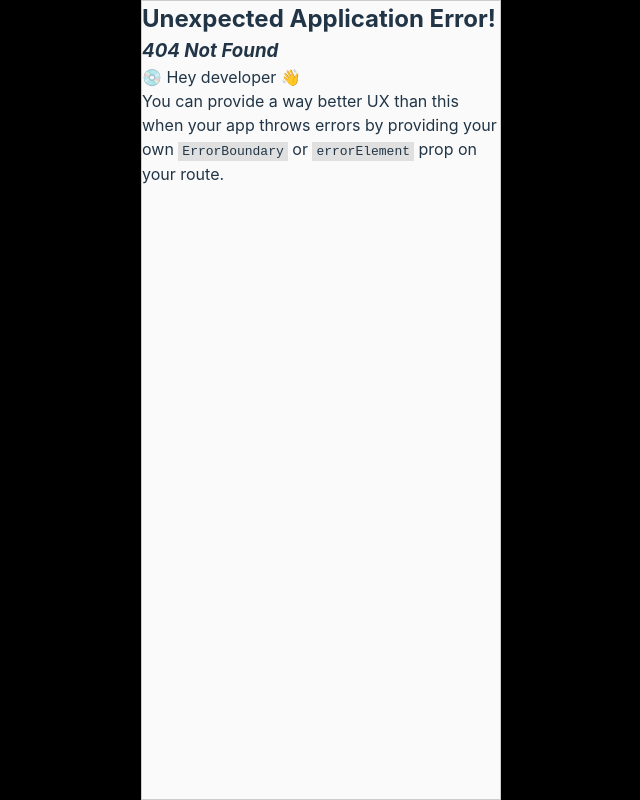
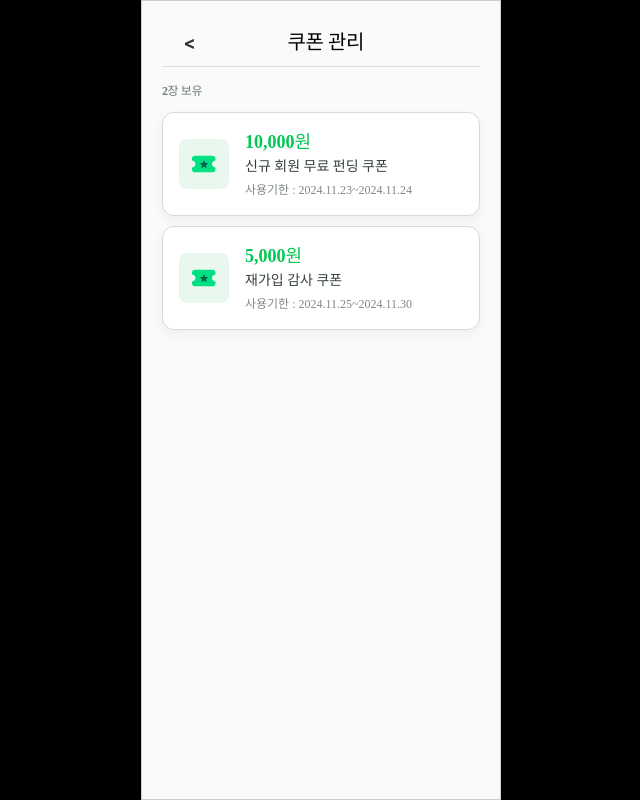
Before and after one commit to 9oormthon-univ/2024_DANPOONG_TEAM_2_FE, a React (Vite) app: page /coupon in a window 1280 px wide. Before the commit this address had no page. Shown: the whole page, without its empty margins (319-959 px from the left). Built offline with nearby package versions, Linux system fonts and the light colour scheme.

Commit message:
feat : coupon page 완료

```diff
--- /dev/null
+++ b/src/component/portfolio/coupon_card.tsx
@@ -0,0 +1,86 @@
+import React from "react";
+import styled from "styled-components";
+
+interface CouponCardProps {
+  amount: string;
+  title: string;
+  validity: string;
+}
+
+const CouponCard: React.FC<CouponCardProps> = ({ amount, title, validity }) => {
+  return (
+    <Card>
+      <IconContainer>
+        <Icon src="/assets/coupon_icon.svg" alt="쿠폰 아이콘" />
+      </IconContainer>
+      <Content>
+        <Amount>{amount}</Amount>
+        <Title>{title}</Title>
+        <Validity>사용기한 : {validity}</Validity>
+      </Content>
+    </Card>
+  );
+};
+
+export default CouponCard;
+
+const Card = styled.div`
+  display: flex;
+  align-items: center;
+  background-color: #ffffff;
+  border: 1px solid #d9d9d9;
+  border-radius: 12px;
+  padding: 16px;
+  box-shadow: 0px 4px 12px rgba(0, 0, 0, 0.05);
+`;
+
+const IconContainer = styled.div`
+  flex-shrink: 0;
+  display: flex;
+  justify-content: center;
+  align-items: center;
+  width: 50px;
+  height: 50px;
+  background-color: #e8f8ef;
+  border-radius: 8px;
+  margin-right: 16px;
+`;
+
+const Icon = styled.img`
+  width: 24px;
+  height: 24px;
+`;
+
+const Content = styled.div`
+  display: flex;
+  flex-direction: column;
+  justify-content: center;
+`;
+
+const Amount = styled.div`
+  color: #00c853;
+  font-family: Pretendard;
+  font-size: 18px;
+  font-style: normal;
+  font-weight: 600;
+  line-height: 1.5;
+`;
+
+const Title = styled.div`
+  color: #353f3f;
+  font-family: Pretendard;
+  font-size: 14px;
+  font-style: normal;
+  font-weight: 500;
+  line-height: 1.5;
+`;
+
+const Validity = styled.div`
+  color: #818787;
+  font-family: Pretendard;
+  font-size: 12px;
+  font-style: normal;
+  font-weight: 400;
+  line-height: 1.5;
+  margin-top: 4px;
+`;
--- a/src/routes/coupon.tsx
+++ b/src/routes/coupon.tsx
@@ -0,0 +1,104 @@
+import React from "react";
+import { useNavigate } from "react-router-dom";
+import styled from "styled-components";
+import CouponCard from "../component/portfolio/coupon_card";
+
+const Coupon: React.FC = () => {
+  const navigate = useNavigate();
+
+  const dummyData = [
+    {
+      amount: "10,000원",
+      title: "신규 회원 무료 펀딩 쿠폰",
+      validity: "2024.11.23~2024.11.24",
+    },
+    {
+      amount: "5,000원",
+      title: "재가입 감사 쿠폰",
+      validity: "2024.11.25~2024.11.30",
+    },
+  ];
+
+  return (
+    <CouponContainer>
+      <Header>
+        <BackButton onClick={() => navigate("/portfolio")}>{"<"}</BackButton>
+        <Title>쿠폰 관리</Title>
+      </Header>
+      <Divider />
+      <Subtitle>{dummyData.length}장 보유</Subtitle>
+      <CouponList>
+        {dummyData.map((coupon, index) => (
+          <CouponCard
+            key={index}
+            amount={coupon.amount}
+            title={coupon.title}
+            validity={coupon.validity}
+          />
+        ))}
+      </CouponList>
+    </CouponContainer>
+  );
+};
+
+export default Coupon;
+
+const CouponContainer = styled.div`
+  padding: 20px;
+`;
+
+const Header = styled.div`
+  display: flex;
+  align-items: center;
+  margin-bottom: 20px;
+`;
+
+const BackButton = styled.button`
+  background: none;
+  border: none;
+  font-size: 18px;
+  font-weight: bold;
+  color: #333;
+  cursor: pointer;
+  margin-right: 10px;
+
+  &:hover {
+    color: #00c853;
+  }
+`;
+
+const Title = styled.h1`
+  color: #000;
+  text-align: center;
+  font-family: Pretendard;
+  font-size: 20px;
+  font-style: normal;
+  font-weight: 500;
+  line-height: 22px;
+  letter-spacing: -0.408px;
+  margin-left: 60px;
+`;
+
+const Divider = styled.div`
+  border-bottom: 1px solid #ddd;
+  margin-bottom: 10px;
+  margin-top: -18px;
+`;
+
+const Subtitle = styled.span`
+  color: #6f7d7d;
+  text-align: center;
+  font-family: Pretendard;
+  font-size: 12px;
+  font-style: normal;
+  font-weight: 600;
+  line-height: 22px;
+  letter-spacing: -0.408px;
+`;
+
+const CouponList = styled.div`
+  display: flex;
+  flex-direction: column;
+  gap: 10px;
+  margin-top: 10px;
+`;
```
Also changed, not shown: src/App.tsx (+7 -1 lines).
